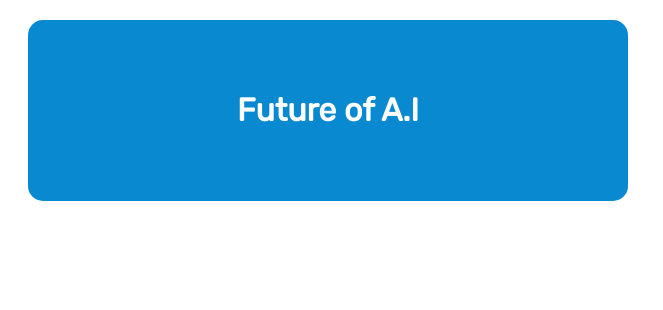
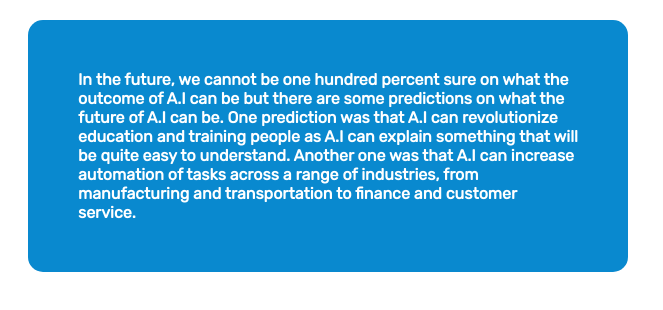
Before and after one commit to 824650/PrintedStuffsPassionProject, a plain HTML site: page index.html in a window 1280 px wide. Shown: the whole page, without its empty margins (0-663 px from the left). Drawn offline with Linux system fonts and the light colour scheme.

Commit message:
Update index.html

```diff
--- a/index.html
+++ b/index.html
@@ -15,13 +15,13 @@ div {
   margin: 20px;
   font-family: 'Rubik', sans-serif;
   color:white;
-  font-weight: extra-bold;
-  text-align: center;
+  font-weight: bold;
+
 }
 </style>
 </head>
 <body>
-<div><h1>Future of A.I</h1></div>
+<div>In the future, we cannot be one hundred percent sure on what the outcome of A.I can be but there are some predictions on what the future of A.I can be. One prediction was that A.I can revolutionize education and training people as A.I can explain something that will be quite easy to understand. Another one was that A.I can increase automation of tasks across a range of industries, from manufacturing and transportation to finance and customer service.</div>
 
 </body>
 </html>
```
